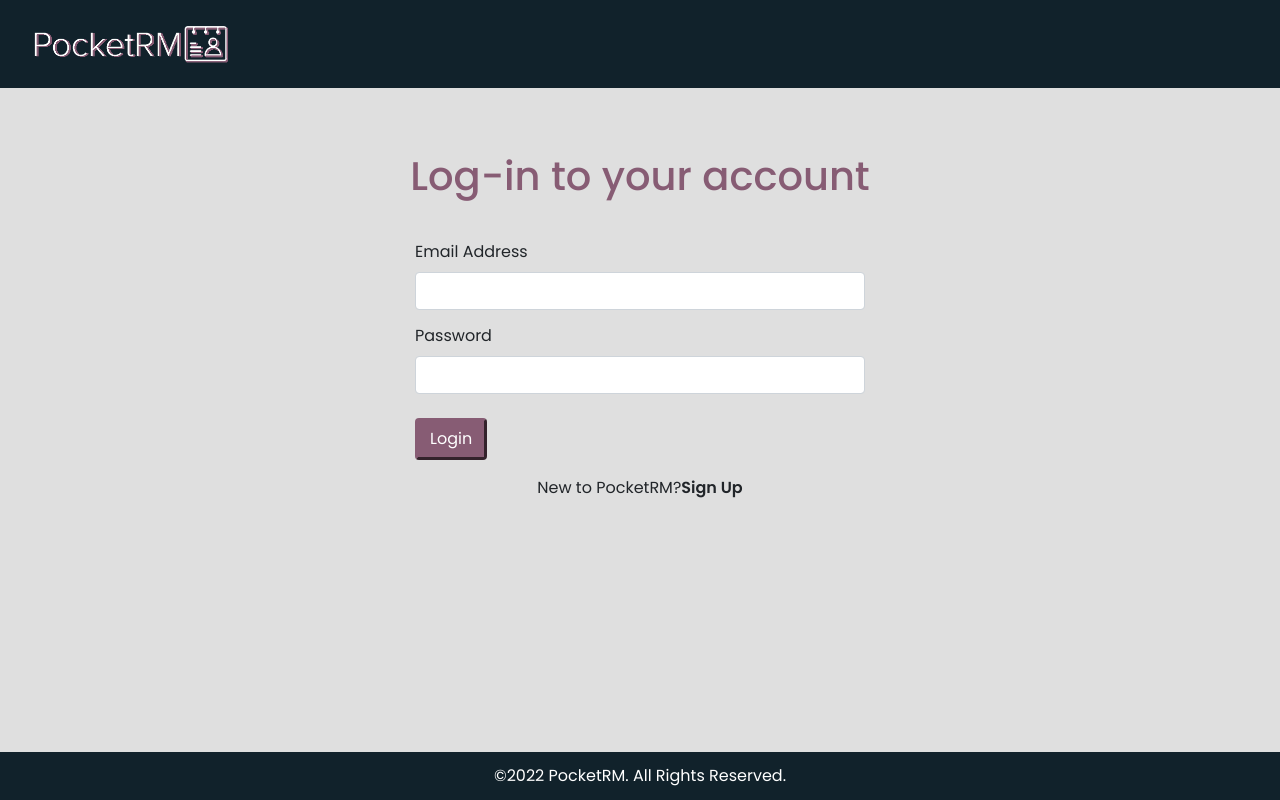
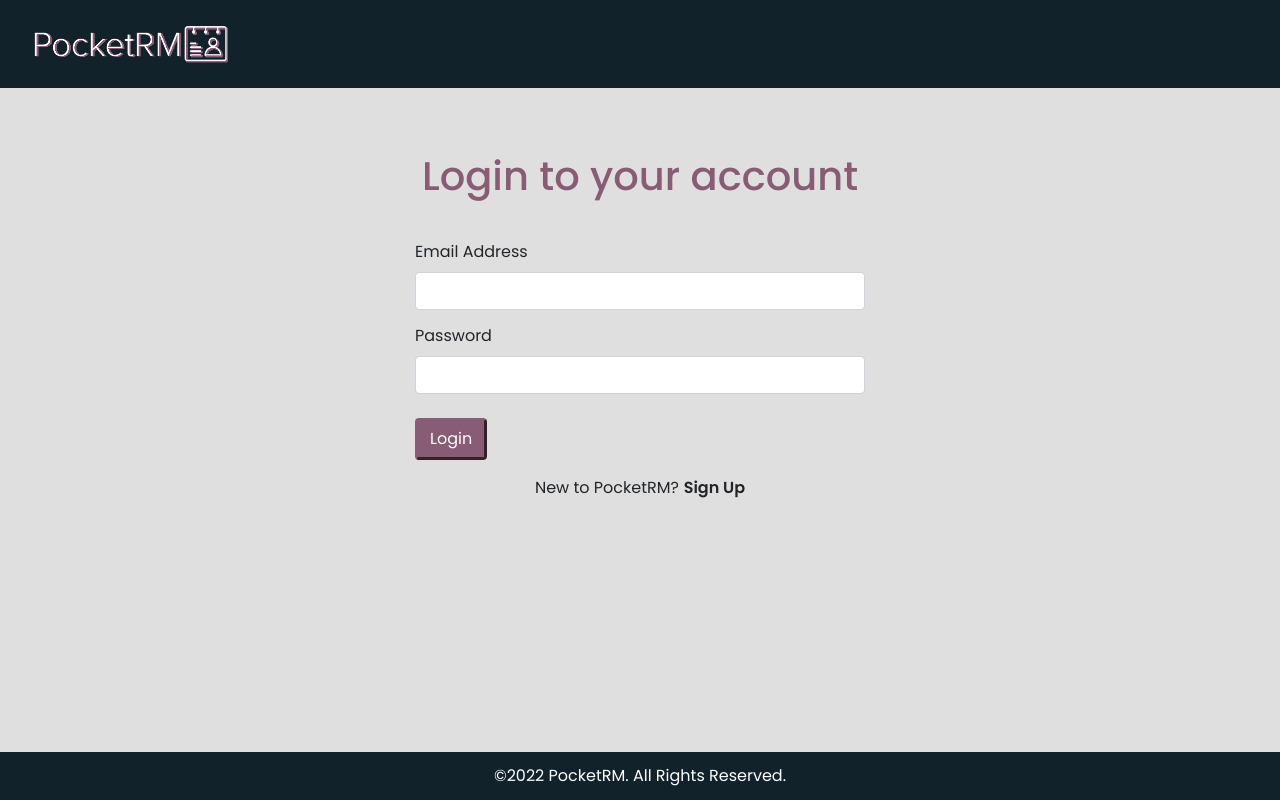
Before and after one commit to lindsayreiner/pocketRM, a React (Create React App) app in the folder client/: page /login in a window 1280 px wide. Built offline with nearby package versions, Linux system fonts and the light colour scheme; a web font is replaced by a local one.

Commit message:
fixed styling for the landing, login, register

```diff
--- a/client/src/components/LandingPage.js
+++ b/client/src/components/LandingPage.js
@@ -5,7 +5,7 @@ import { Button, Container, Row, Col, Image } from "react-bootstrap";
 
 import { FontAwesomeIcon } from "@fortawesome/react-fontawesome";
 import beachWoman from "../images/women-on-beach.jpg";
-import placeholderImg from "../images/clock-and-calendar.jpg"
+import placeholderImg from "../images/clock-and-calendar.jpg";
 
 export default function LandingPage() {
   return (
@@ -21,7 +21,14 @@ export default function LandingPage() {
               color: "black",
             }}
           >
-            Keep track of what matters.
+            <span
+              style={{
+                background: "rgb(255, 255, 255, 0.4)",
+                padding: "0.3rem",
+              }}
+            >
+              Keep track of what matters.
+            </span>
           </h2>
           <a href="/register">
             <Button className="getStartedBtn btn-lg" color="violet">
@@ -41,7 +48,9 @@ export default function LandingPage() {
                   Be the friend you want to have.
                 </h3>
                 <p style={{ fontSize: "1.33em" }}>
-                  PocketRM remembers the important things, so you don't have to. Never miss another birthday, anniversary, or important day for the people in your life.
+                  PocketRM remembers the important things, so you don't have to.
+                  Never miss another birthday, anniversary, or important day for
+                  the people in your life.
                 </p>
               </div>
               <div className="landing-text">
@@ -61,7 +70,7 @@ export default function LandingPage() {
             </Col>
             <hr className="solid"></hr>
           </Row>
-          <Row>
+          <Row data-aos="fade-up">
             <Col floated="right" width={6}>
               <Image size="large" src={placeholderImg} alt="demo" />
             </Col>
@@ -71,7 +80,9 @@ export default function LandingPage() {
                   Be the friend you want to have.
                 </h3>
                 <p style={{ fontSize: "1.33em" }}>
-                  PocketRM remembers the important things, so you don't have to. Never miss another birthday, anniversary, or important day for the people in your life.
+                  PocketRM remembers the important things, so you don't have to.
+                  Never miss another birthday, anniversary, or important day for
+                  the people in your life.
                 </p>
               </div>
               {/* <div className="landing-text">
@@ -86,10 +97,7 @@ export default function LandingPage() {
                 </p>
               </div> */}
             </Col>
-
-
           </Row>
-
         </div>
       </section>
     </>
--- a/client/src/components/Login.js
+++ b/client/src/components/Login.js
@@ -28,7 +28,7 @@ export default function Login() {
     <>
       <section className="loginCont container">
         <Container data-aos="fade-in">
-          <h1 className="loginTitle">Log-in to your account</h1>
+          <h1 className="loginTitle">Login to your account</h1>
           <Form
             className="form"
             onSubmit={handleSubmit(onSubmit)}
@@ -93,8 +93,8 @@ export default function Login() {
           </Form>
 
           <div className="mt-3 d-flex justify-center">
-            New to PocketRM?{" "}
-            <Link to="/register">
+            New to PocketRM?
+            <Link to="/register" id="sign-up-link">
               <b>Sign Up</b>
             </Link>
           </div>
--- a/client/src/components/Register.js
+++ b/client/src/components/Register.js
@@ -145,7 +145,7 @@ export default function Register() {
           </Form>
           <div className="mt-3 d-flex justify-center">
             Already have an account?{" "}
-            <Link to="/login">
+            <Link to="/login" id="login-link">
               <b>Log in</b>
             </Link>
           </div>
--- a/client/src/styles/App.css
+++ b/client/src/styles/App.css
@@ -295,6 +295,16 @@ body > footer {
   border: 3px outset var(--btnColor);
 }
 
+#sign-up-link,
+#login-link {
+  margin-left: 0.3rem;
+}
+
+#sign-up-link:hover,
+#login-link:hover {
+  color: var(--btnColor);
+}
+
 .navToggle {
   display: none;
 }
@@ -485,15 +495,15 @@ body > footer {
 
 .slogan {
   margin-top: 0 !important;
-  background-color: rgb(255, 255, 255, 0.4);
+  /* background-color: rgb(255, 255, 255, 0.4); */
   text-align: center;
   max-width: 35rem;
   /* border-radius: 8px; */
 }
 
 .getStartedBtn {
-  margin-left: 3rem !important;
-  margin-top: 1em;
+  margin-left: 1.7rem !important;
+  margin-top: 1.5rem;
 }
 
 .landing-body {
```
